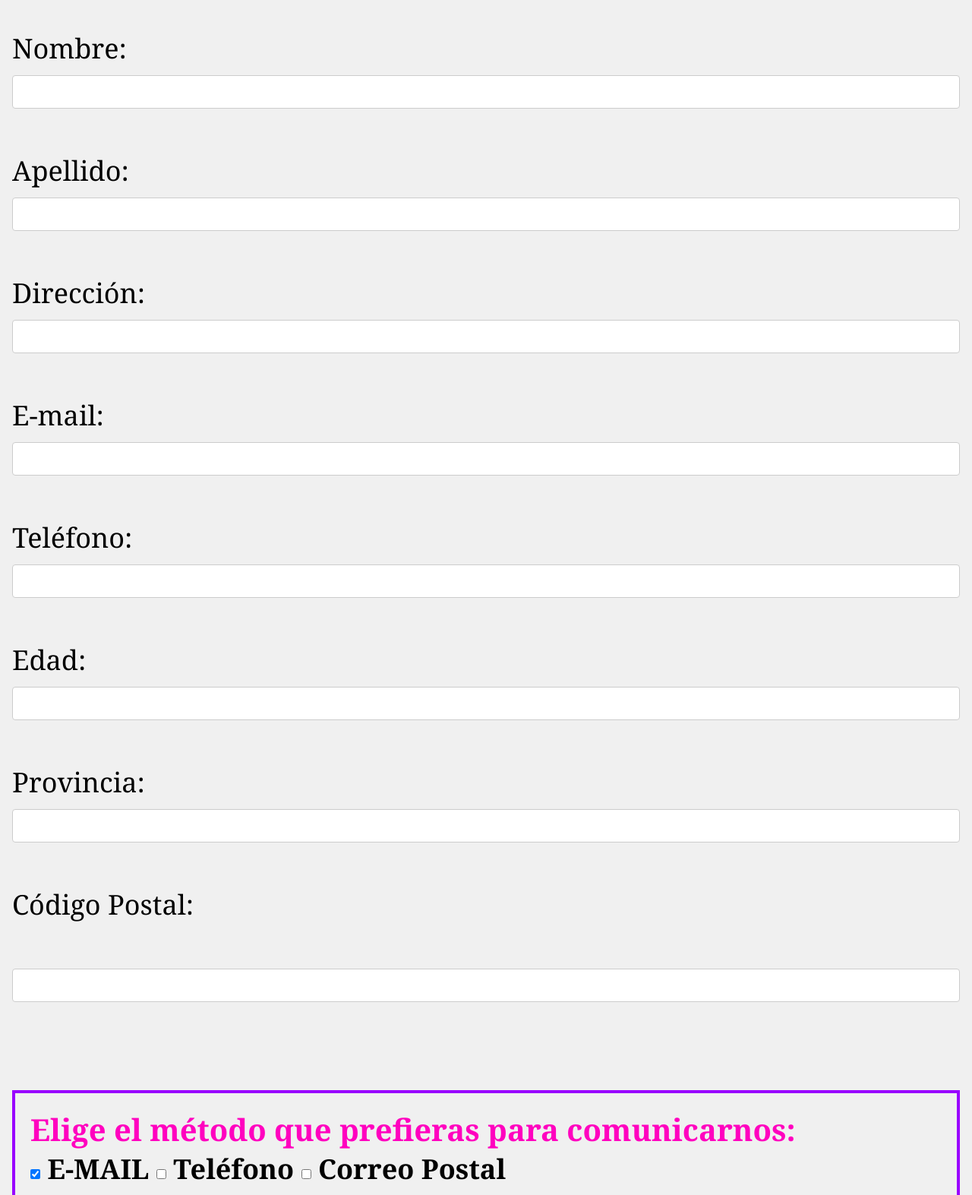
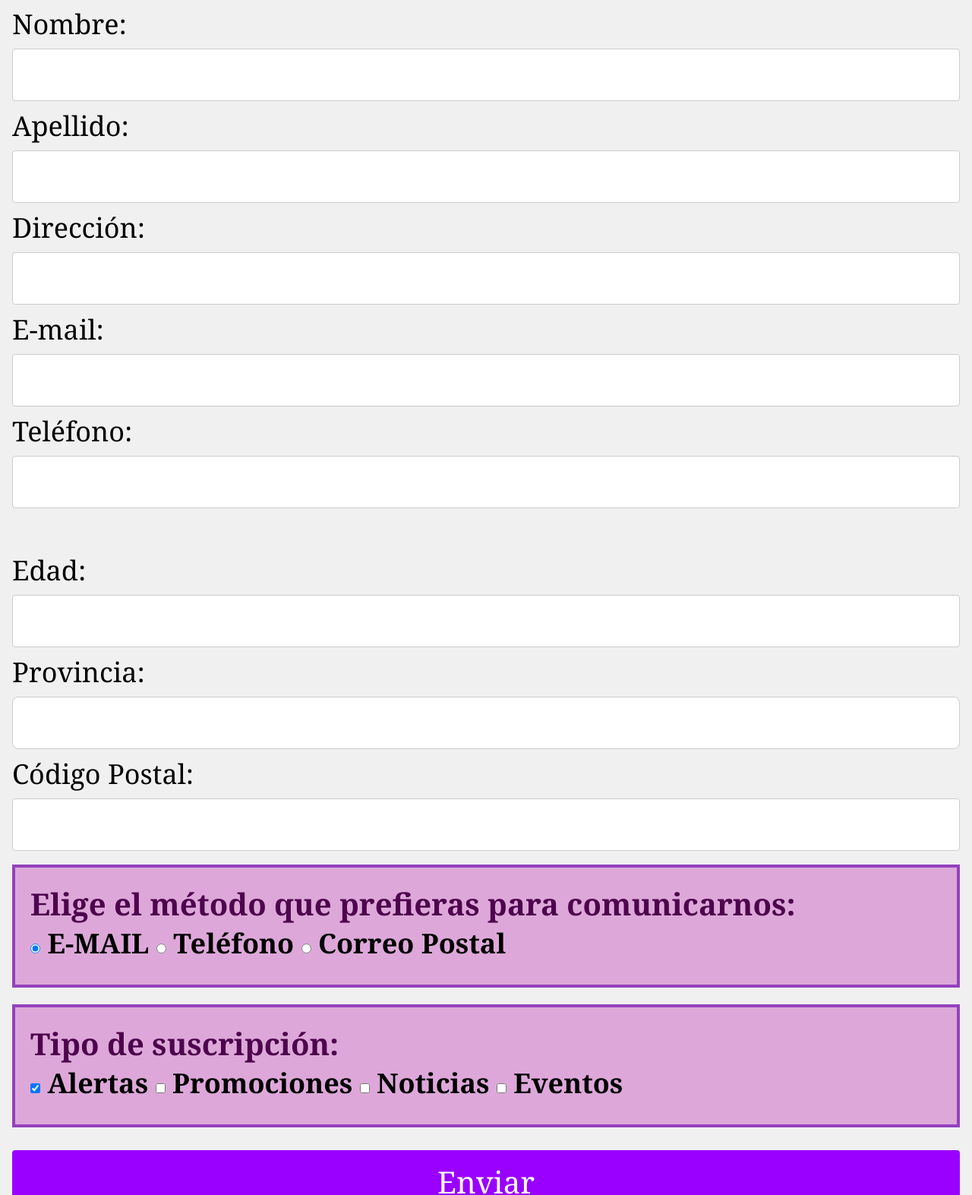
Before and after one commit to PaulaAndrPit/PaulaAndrPit.github.io, a plain HTML site: page contacto.html in a window 1280 px wide. Shown: the part 126-1699 px from the top of the page at 76% size. Drawn offline with Linux system fonts and the light colour scheme.

Commit message:
Improves form UX and updates visual styling
Switches contact preference selection to radio buttons for clarity,
removes excess line breaks, and refines form markup for consistency.
Updates color scheme and element styling to enhance readability and
visual appeal, aligning with design improvements across the site.

```diff
--- a/contacto.html
+++ b/contacto.html
@@ -3,24 +3,24 @@
     <link rel="stylesheet" href="estilos.css">
 <body>
     <main>
-        <form id="p1">
-            <h1> COMPLETE EL FORMULARIO </h1><br>
+        <form>
+            <h1> COMPLETE EL FORMULARIO </h1>
             <p>
                 <label for="nombre">Nombre: </label><br>
-                <input type="text" id="nombre" name="nombre" maxlength="20"><br><br>
+                <input type="text" id="nombre" name="nombre" maxlength="20"><br>
                 <label for="apellido">Apellido: </label><br>
-                <input type="text" id="apellido" name="apellido" maxlength="20"><br><br>
+                <input type="text" id="apellido" name="apellido" maxlength="20"><br>
                 <label for="direccion">Dirección: </label><br>
-                <input type="text" id="direccion" name="direccion" ><br><br>
+                <input type="text" id="direccion" name="direccion" ><br>
                 <label for="text">E-mail: </label><br>
-                <input type="text" id="Email" name="Email"><br><br>
+                <input type="text" id="Email" name="Email"><br>
                 <label type="Telefono">Teléfono: <br>
                 <input type="text" id="telefono" name="telefono" pattern ="[0-9]{13}" onclick=this.value="" ></label><br>  <br>
                 <label for="edad">Edad: </label><br>
-                <input type="number" id="edad" name="edad" min="16" max="120"><br><br>
+                <input type="number" id="edad" name="edad" min="16" max="120"><br>
 
                 <label for="provincia">Provincia: </label><br>
-                <input list="provincias" name="provincia" id="provincia"><br><br>
+                <input list="provincias" name="provincia" id="provincia"><br>
                 <datalist id="provincias">
                     <option value="Rio Negro">Rio Negro</option>
                     <option value="Neuquén">Neuquén</option>
@@ -29,22 +29,22 @@
                     <option value="Tierra del Fuego">Tierra del Fuego</option>
                 </datalist>
 
-                <label for="codigo-postal"> Código Postal: </label><br><br>
-                <input type="text" id="codigo-postal" name="codigo-postal" pattern="[A-Z]{1}[0-9]{4}[A-Z]{3}"><br><br><br>
+                <label for="codigo-postal"> Código Postal: </label><br>
+                <!--- Código postal: controlado con una expresión regular que incluya A1234ABC-->
+                <input type="text" id="codigo-postal" name="codigo-postal" pattern="[A-Z]{1}[0-9]{4}[A-Z]{3}"><br>
 
                 <h2>Elige el método que prefieras para comunicarnos:
-                <p >
-                    <input type="checkbox" id="email" name="email" value="E-MAIL" checked>
+                <p class="Suscripcion">
+                    <input type="radio" id="email" name="option" value="E-MAIL" checked>
                     <label for="email">E-MAIL</label>
-                    <input type="checkbox" id="telefono" name="telefono" value="TELEFONO">
+                    <input type="radio" id="telefono" name="option" value="TELEFONO">
                     <label for="telefono"> Teléfono</label>
-                    <input type="checkbox" id="correopostal" name="correopostal" value="CorreoPostal" >
+                    <input type="radio" id="correopostal" name="option" value="CorreoPostal" >
                     <label for="CorreoPostal">Correo Postal </label><br>
                 </p>
-            </h2><br>
-
-                    <h2>Tipo de suscripción:
-                        <p>
+                </h2><br>
+                <h2>Tipo de suscripción:
+                        <p class="Suscripcion">
                             <input type="checkbox" id="tipo" name="alertas" value="Alertas" checked>
                             <label for="alertas">Alertas</label>
                             <input type="checkbox" id="promociones" name="promociones" value="Promociones">
@@ -54,12 +54,12 @@
                             <input type="checkbox" id="eventos" name="promociones" value="Eventos">
                             <label for="eventos">Eventos</label>
                         </p>
-                    </h2><br>
-            <button type="button" onclick="alert('Su formulario fue enviado con éxito')" >Enviar</button>
-        </p>
+                </h2><br>
+                <button type="button" onclick="alert('Su formulario fue enviado con éxito')" >Enviar</button>
+            </p>
         </form>
     </main>
-        <br>
+
     <table>
         <tr>
         <th>Formulario</th>
@@ -89,7 +89,7 @@
 </body>
 <footer>
     <p style="text-align:center;">
-        <a href="/index.html">Volver a página principal</a>
+        <a href="index.html">Volver a página principal</a>
     </p>
 </footer>
 
--- a/estilos.css
+++ b/estilos.css
@@ -9,7 +9,8 @@ header {
     font-size: 42px;
     text-align: left;
     margin-bottom: 20px;
-    color:rgb(26, 255, 201);
+    color: rgb(77, 4, 77);
+    background-color:rgba(176, 0, 164, 0.3);
     padding: 20px;
 
 }
@@ -18,28 +19,28 @@ h1 {
     font-size: 42px;
     text-align: left;
     margin-bottom: 20px;
-    color: rgb(153, 0, 255);
+    color: rgb(77, 4, 77);
     padding: 20px;
-    border: 5px solid rgb(134, 38, 197);
-
 }
 
 .hover-giro {
-    position: right;
+
     width: 200px;
     border-radius: 50%;
     transition: transform 0.5s;
   }
   .hover-giro:hover {
+
     transform: rotateY(360deg);
 }
 
 h2 {
     font-weight: bold;
-    color: rgb(255, 0, 191);
+    color: rgb(77, 4, 77);
     font-size: 40px;
     padding: 20px;
-    border: 4px solid rgb(153, 0, 255);
+    background-color:rgba(176, 0, 164, 0.3);
+    border: 4px solid rgba(104, 2, 172, 0.61);
 }
 
 body {
@@ -60,7 +61,6 @@ nav{
 p{
     font-size: 36px;
     color: black;
-    padding: auto;
     margin-bottom: 10px;
 
 }
@@ -81,10 +81,6 @@ a {
     text-decoration: underline;
 }
 
-table, th, td {
-    border: 1px solid black;
-  }
-
 button[type=button]{
     font-size: 40px;
     border-style: solid;
@@ -95,6 +91,7 @@ button[type=button]{
 input[type=text], select {
 
     width: 100%;
+    font-size: 32px;
     padding: 12px 20px;
     margin: 8px 0;
     display: inline-block;
@@ -105,6 +102,7 @@ input[type=text], select {
 input[type=number], select {
 
     width: 100%;
+    font-size: 32px;
     padding: 12px 20px;
     margin: 8px 0;
     display: inline-block;
@@ -115,11 +113,12 @@ input[type=number], select {
 input[list=provincias] {
 
     width: 100%;
+    font-size: 32px;
     padding: 12px 20px;
     margin: 8px 0;
     display: inline-block;
     border: 1px solid #ccc;
-    border-radius: 4px;
+    border-radius: 8px;
     box-sizing: border-box;
   }
 
@@ -133,7 +132,12 @@ button[type=button] {
     border-radius: 4px;
     cursor: pointer;
 }
-
+p.Suscripcion{
+  appearance: none;
+}
+table, th, td {
+    border: 1px solid black;
+  }
 .foto {
   width:500px;
   height:800px;
```
Also changed, not shown: index.html (+8 -9 lines).
